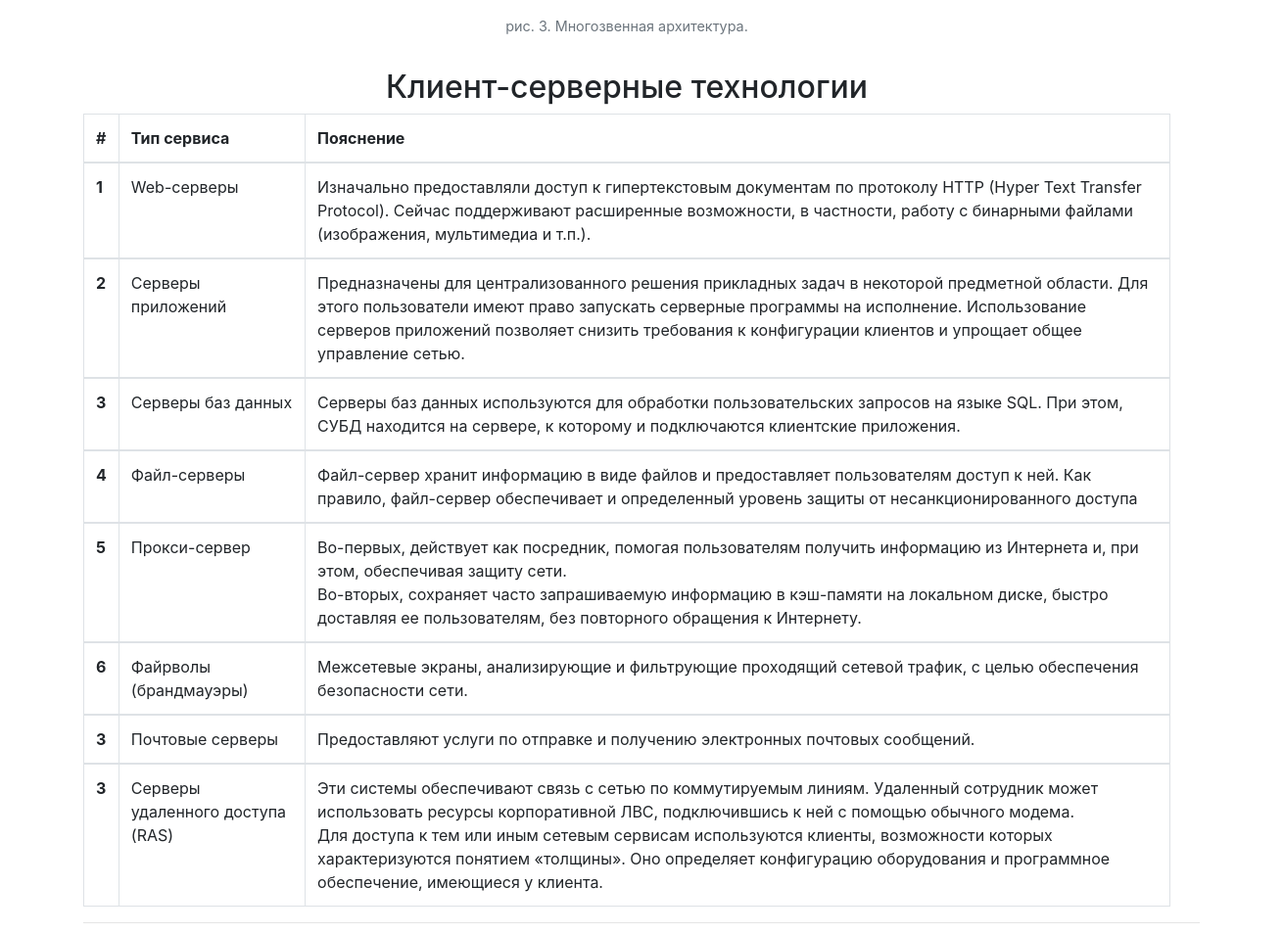
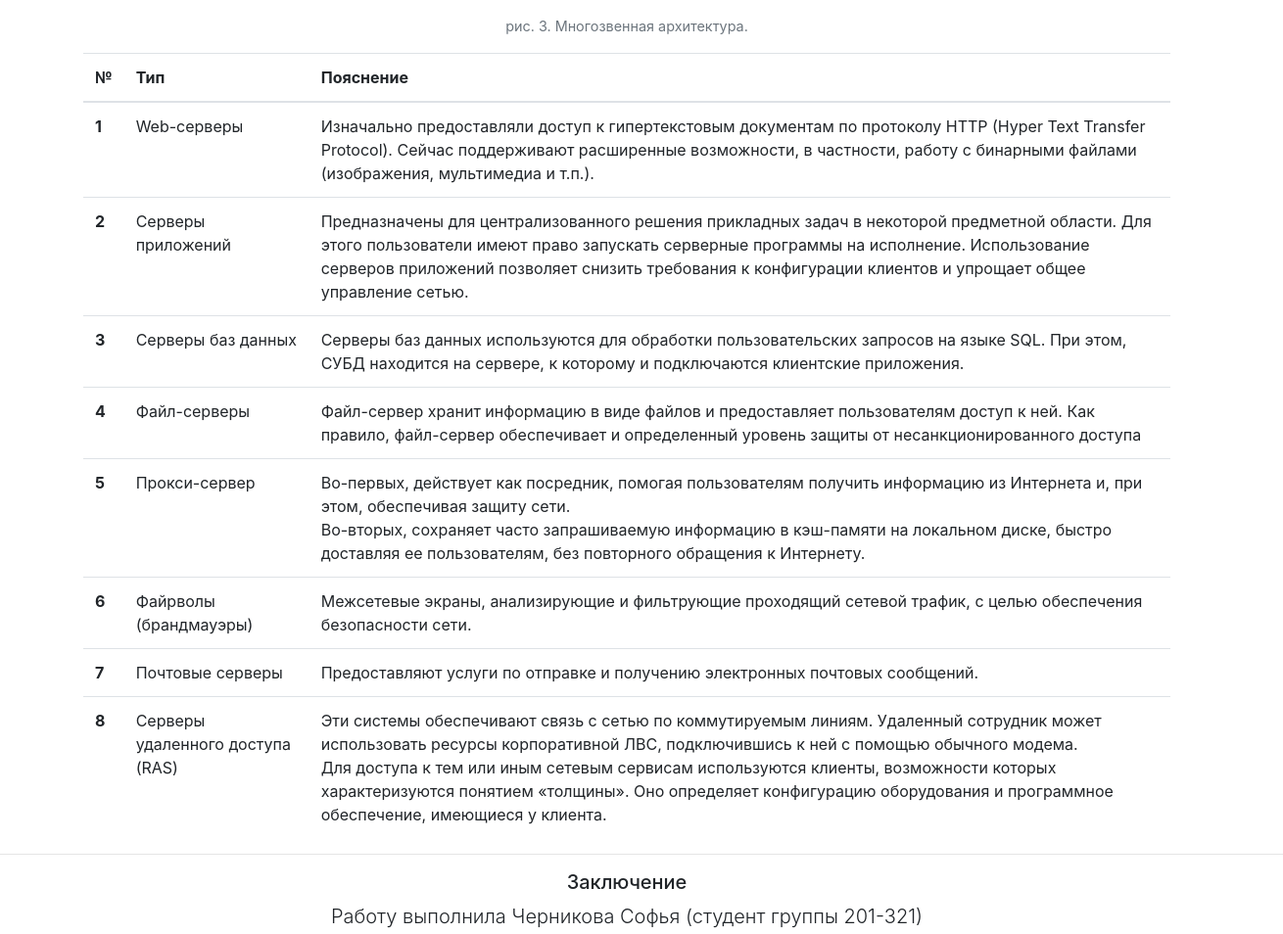
Before and after one commit to sofachernikova/chernikova_bootstrap, a plain HTML site: page index.html in a window 1280 px wide. Shown: the part 3528-4482 px from the top of the page at 98% size, 1310 px wide, since content can reach past the window. Drawn offline with nearby package versions, Linux system fonts and the light colour scheme.

Commit message:
Исправления в таблице

```diff
--- a/index.html
+++ b/index.html
@@ -188,76 +188,62 @@
             </div>
         </section>
       <section>
-            <div class="text-center">
-                <h2 class="text-center col-12 mb-2"><a id="blok3" class="d-block mb-3 pb-6"></a>Клиент-серверные технологии</h2>
-            </div>
-            <table class="table table-bordered">
+        <div class="table-responsive-sm">
+          <table class="table">
               <thead>
                 <tr>
-                    <th scope="col">#</th>
-                    <th scope="col">Тип сервиса</th>
+                  <th scope="col">№</th>
+                  <th scope="col">Тип</th>
                   <th scope="col">Пояснение</th>
                 </tr>
               </thead>
               <tbody>
                 <tr>
-                    <th scope="row">1</th>
+                  <th scope="row" >1</th>
                   <td>Web-серверы</td>
                   <td>Изначально предоставляли доступ к гипертекстовым документам по протоколу HTTP (Hyper Text Transfer Protocol). Сейчас поддерживают расширенные возможности, в частности, работу с бинарными файлами (изображения, мультимедиа и т.п.).</td>
                 </tr>
-                </tbody>
-                <tbody>
                 <tr>
                   <th scope="row">2</th>
                   <td>Серверы приложений</td>
                   <td>Предназначены для централизованного решения прикладных задач в некоторой предметной области. Для этого пользователи имеют право запускать серверные программы на исполнение. Использование серверов приложений позволяет снизить требования к конфигурации клиентов и упрощает общее управление сетью.</td>
                 </tr>
-                </tbody>
-                <tbody>
                 <tr>
                   <th scope="row">3</th>
                   <td>Серверы баз данных</td>
                   <td>Серверы баз данных используются для обработки пользовательских запросов на языке SQL. При этом, СУБД находится на сервере, к которому и подключаются клиентские приложения.</td>
                 </tr>
-                </tbody>
-                <tbody>
                 <tr>
                   <th scope="row">4</th>
                   <td>Файл-серверы</td>
                   <td>Файл-сервер хранит информацию в виде файлов и предоставляет пользователям доступ к ней. Как правило, файл-сервер обеспечивает и определенный уровень защиты от несанкционированного доступа</td>
                 </tr>
-                </tbody>
-                <tbody>
                 <tr>
                   <th scope="row">5</th>
                   <td>Прокси-сервер</td>
                   <td>Во-первых, действует как посредник, помогая пользователям получить информацию из Интернета и, при этом, обеспечивая защиту сети.<br>
                     Во-вторых, сохраняет часто запрашиваемую информацию в кэш-памяти на локальном диске, быстро доставляя ее пользователям, без повторного обращения к Интернету.</td>
                 </tr>
-                </tbody>
-                <tbody>
                 <tr>
                   <th scope="row">6</th>
                   <td>Файрволы (брандмауэры)</td>
                   <td>Межсетевые экраны, анализирующие и фильтрующие проходящий сетевой трафик, с целью обеспечения безопасности сети.</td>
                 </tr>
-                </tbody>
-                <tbody>
                 <tr>
-                      <th scope="row">3</th>
+                  <th scope="row">7</th>
                   <td>Почтовые серверы</td>
                   <td>Предоставляют услуги по отправке и получению электронных почтовых сообщений.</td>
                 </tr>
-                </tbody>
-                <tbody>
                 <tr>
-                      <th scope="row">3</th>
+                  <th scope="row">8</th>
                   <td>Серверы удаленного доступа (RAS)</td>
                   <td>Эти системы обеспечивают связь с сетью по коммутируемым линиям. Удаленный сотрудник может использовать ресурсы корпоративной ЛВС, подключившись к ней с помощью обычного модема.<br>
-                        Для доступа к тем или иным сетевым сервисам используются клиенты, возможности которых характеризуются понятием «толщины». Оно определяет конфигурацию оборудования и программное обеспечение, имеющиеся у клиента. </td>
+                    Для доступа к тем или иным сетевым сервисам используются клиенты, возможности которых характеризуются понятием «толщины». Оно определяет конфигурацию оборудования и программное обеспечение, имеющиеся у клиента.</td>
                 </tr>
               </tbody>
           </table>
+        </div>
+      </div>
     </section>
         <hr class="col-12 mx-auto">
         <section>
```
Lines whose indentation alone changed are shown as unchanged.
